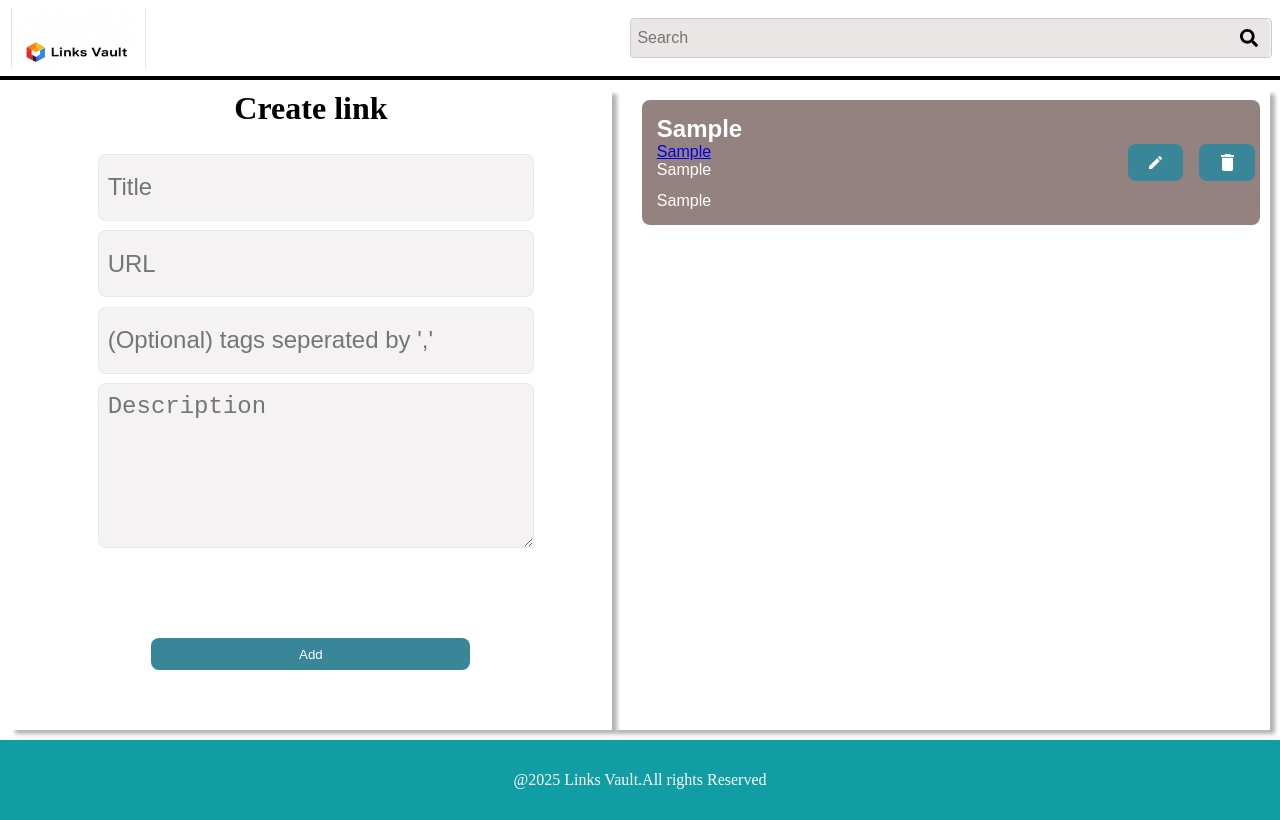
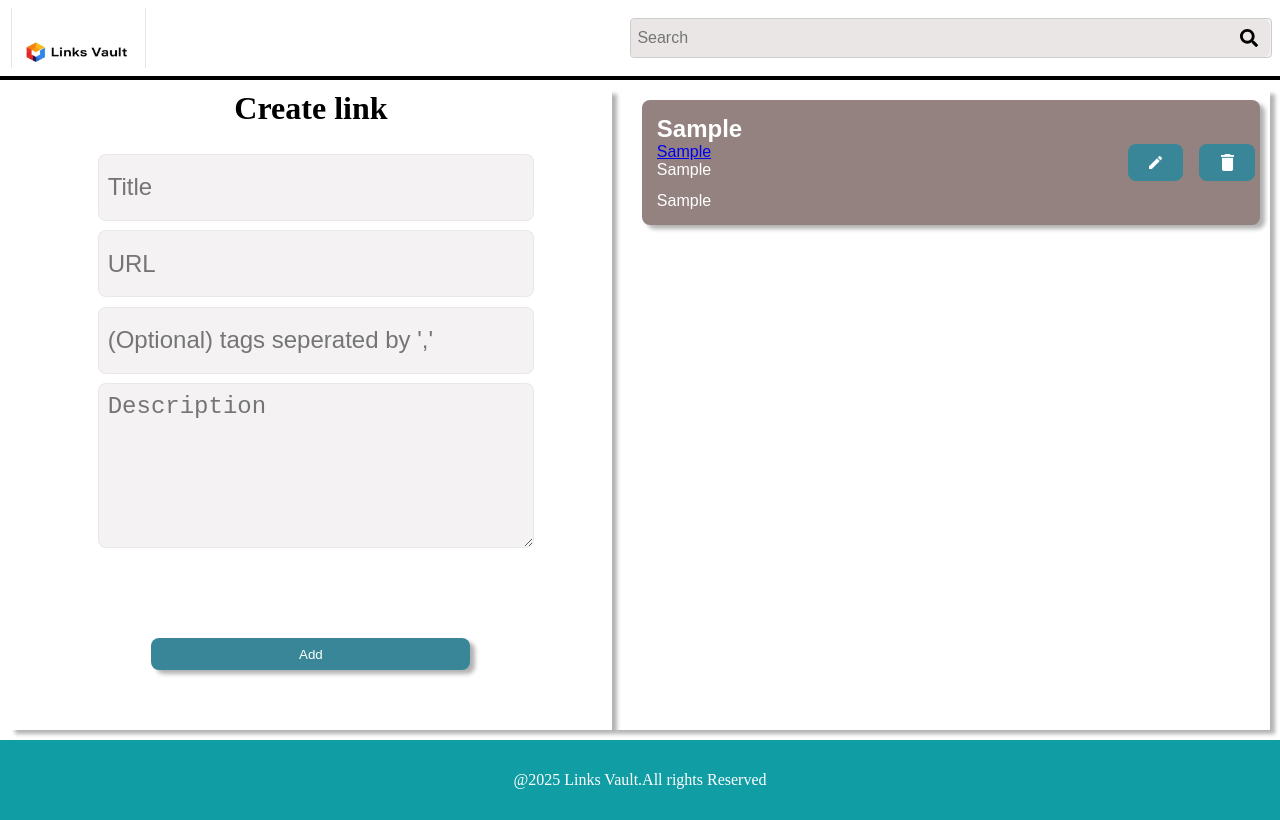
Before and after one commit to siyabongamasiya/Links-Vault, a React (Vite) app: page / in a window 1280 px wide. Both pictures are taken after typing "Sample", "Sample", "Sample", "Sample" into the empty fields and a click on the button "Add". Built offline with nearby package versions, Linux system fonts and the light colour scheme; a web font is replaced by a local one.

Commit message:
feat:added hover effect on listitem

```diff
--- a/src/App.css
+++ b/src/App.css
@@ -155,6 +155,7 @@ h1 {
   color: var(--background-text-icon-color);
   border: var(--button-color);
   background-color: var(--button-color);
+  box-shadow: 5px 4px 4px 0px var(--blur-color);
   border-radius: 8px;
   margin-top: 1%;
   cursor: pointer;
@@ -200,12 +201,18 @@ textarea::placeholder {
   display: flex;
   flex-direction: row;
   margin: 10px;
+  box-shadow: 5px 4px 4px 0px var(--blur-color);
   justify-content: space-between;
   background-color: var(--item-tag-color);
   color: var(--background-text-icon-color);
   padding: 5px;
   border-radius: 8px;
   font-family: "Epunda Sans", sans-serif;
+  transition: transform 0.2s ease-in-out;
+}
+
+#list-item:hover {
+  transform: scale(1.02);
 }
 
 #item-title {
@@ -214,8 +221,12 @@ textarea::placeholder {
 }
 
 #item-url {
+  width: 20vw;
   font-size: 1rem;
   font-weight: 400;
+  white-space: nowrap;
+  overflow: hidden;
+  text-overflow: ellipsis;
 }
 #item-tags {
   font-size: 1rem;
@@ -231,6 +242,7 @@ textarea::placeholder {
   overflow: hidden;
   text-overflow: ellipsis;
 }
+
 
 #link-details {
   display: flex;
--- a/src/components/floatingbutton.tsx
+++ b/src/components/floatingbutton.tsx
@@ -1,4 +1,3 @@
-import { FaPlus } from "react-icons/fa";
 
 interface FloatingButtonProps {
   onToggleDialogue(): void;
```
